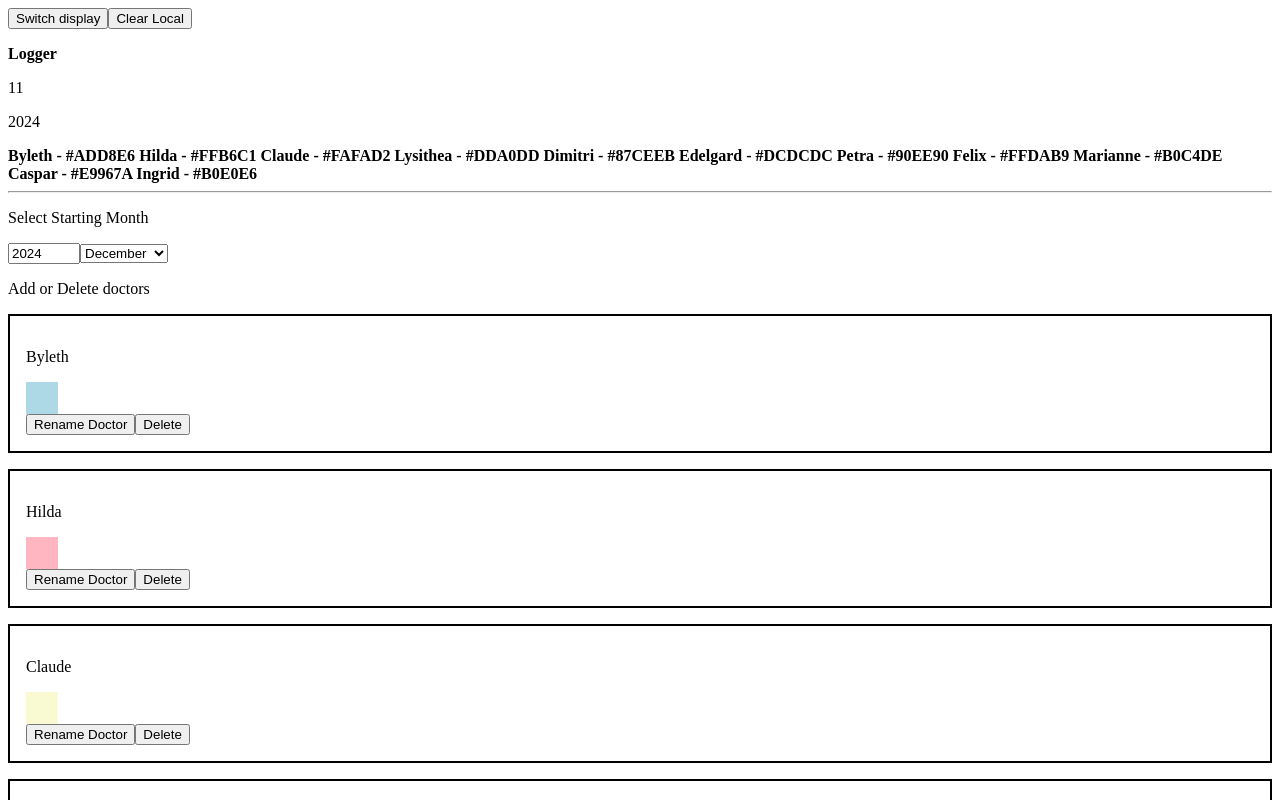
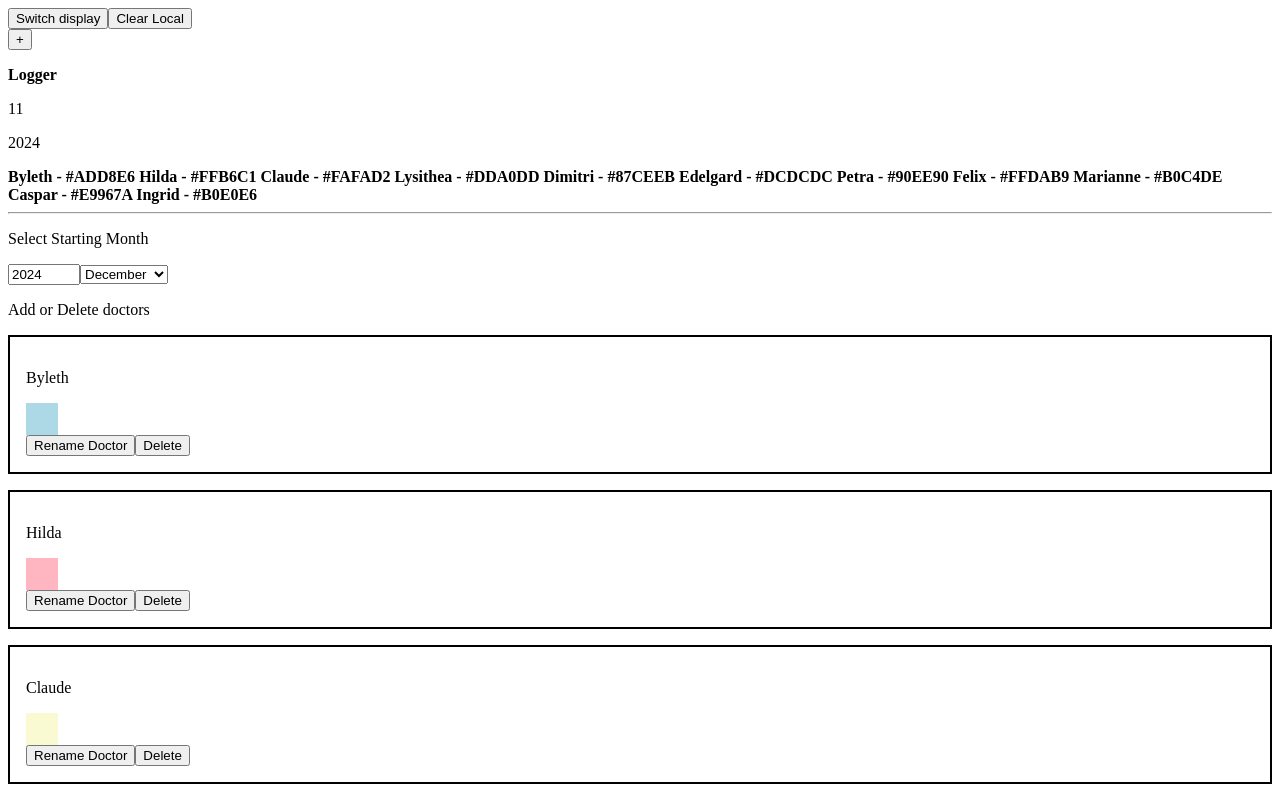
Before and after one commit to Subhavich/doc-sche, a React (Vite) app: page / in a window 1280 px wide. Shown: the top 800 px of the page. Built offline with nearby package versions, Linux system fonts and the light colour scheme.

Commit message:
add function check still unassigned slots

```diff
--- a/src/App.jsx
+++ b/src/App.jsx
@@ -12,6 +12,7 @@ import {
 } from "./utils/localStorage";
 import { MOCKDOCS } from "./utils/static";
 import ReadOnlyTablePage from "./ReadOnlyTablePage";
+import { hasUnassignedSlots } from "./utils/slotValidation";
 
 const currentYear = new Date().getFullYear();
 const currentMonth = new Date().getMonth();
@@ -22,6 +23,7 @@ function App() {
   // Check if the schedule has been generated before
   const [workHistory, setWorkHistory] = useState(() => {
     const savedWorkHistory = loadFromLocalStorage("workHistory");
+    console.log("SAVED WORK HIS", savedWorkHistory);
     return savedWorkHistory || [];
   });
 
@@ -91,8 +93,12 @@ function App() {
       month: config.scheduleStart.month,
       year: config.scheduleStart.year,
     };
+
     setWorkHistory((prev) => {
-      console.log("Save Work History", [...prev, { date: dateObject }]);
+      console.log("Save Work History", [
+        ...prev,
+        { date: dateObject, slots: updatedSlots, doctors: updatedDoctors },
+      ]);
       return [
         ...prev,
         { date: dateObject, slots: updatedSlots, doctors: updatedDoctors },
@@ -116,6 +122,27 @@ function App() {
     <div>
       <SwitchDispButton setDisplay={setDisplay} />
       <ClearStorageButton />
+      <div>
+        {workHistory.map((month) => {
+          return (
+            <button>
+              {month.date.month} - {month.date.year}
+            </button>
+          );
+        })}
+        <button
+          onClick={() => {
+            if (hasUnassignedSlots(tableSlots)) {
+              console.log("still has unassigned slots");
+              return;
+            }
+          }}
+        >
+          {" "}
+          +{" "}
+        </button>
+      </div>
+
       {display === "edit" && (
         <>
           <EditingPage
@@ -166,6 +193,7 @@ const ClearStorageButton = () => {
           "tableDoctors",
           "isGenerated",
           "config",
+          "workHistory",
         ]);
         console.log("Local storage cleared.");
         window.location.reload();
--- a/src/utils/slotValidation.js
+++ b/src/utils/slotValidation.js
@@ -74,3 +74,13 @@ export const canAddSlot = (doctor, slot) => {
 
   return true;
 };
+
+export const hasUnassignedSlots = (slots) => {
+  let hasUnassignedSlots = false;
+  for (let slot of slots) {
+    if (!slot.doctor) {
+      hasUnassignedSlots = true;
+    }
+  }
+  return hasUnassignedSlots;
+};
```
